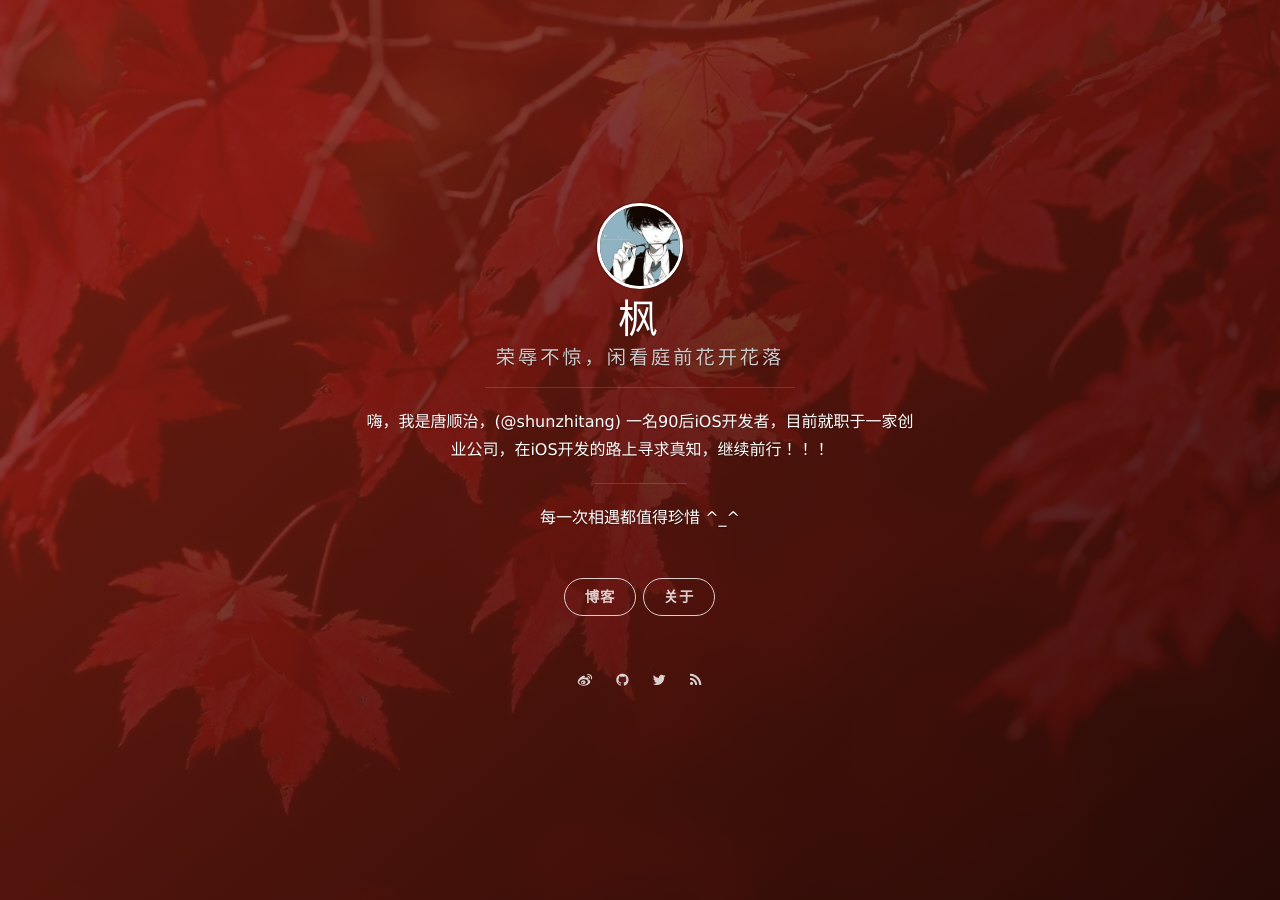
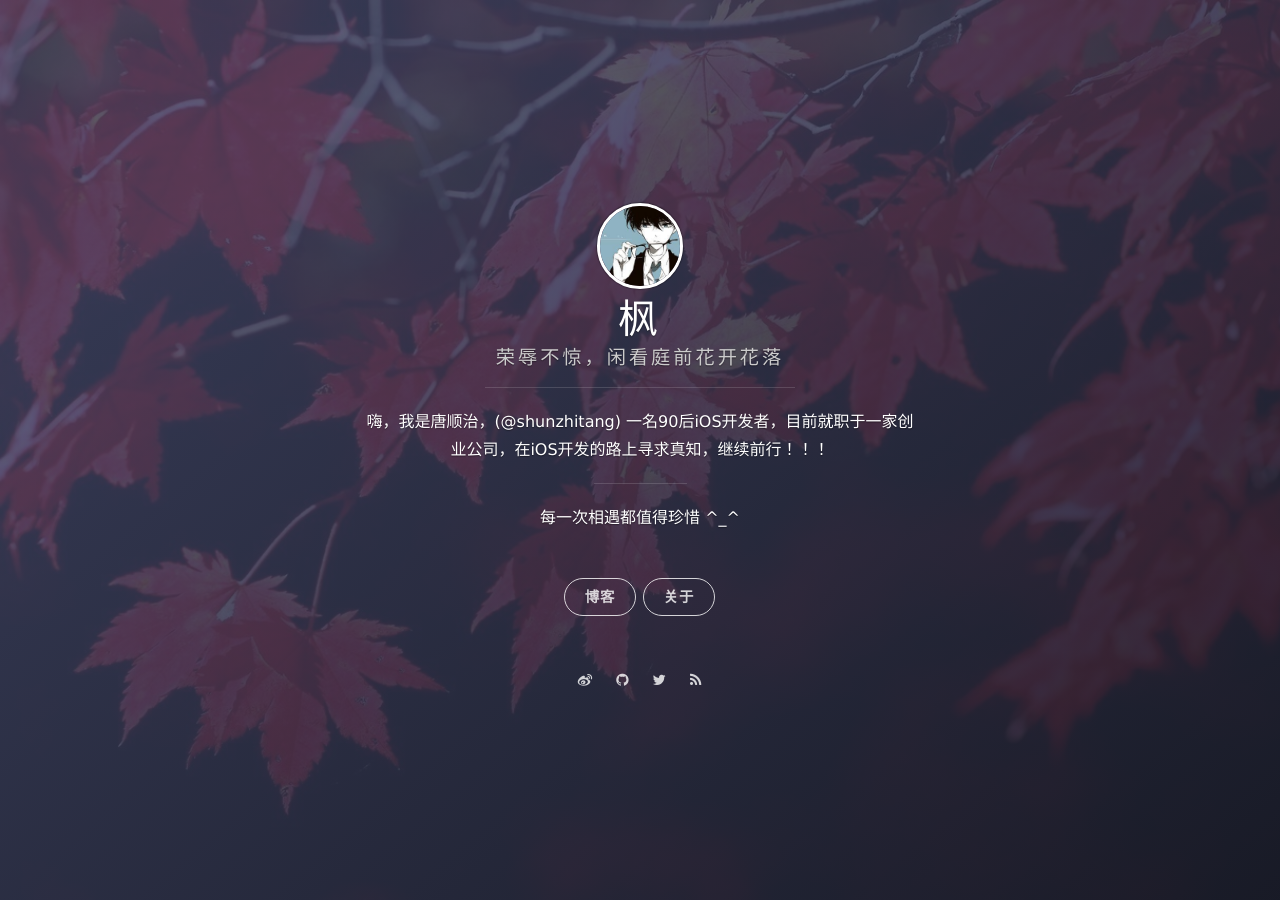
Before and after one commit to ShunzhiTang/ShunzhiTang.github.io, a Jekyll site: the page built from index.html, in a window 1280 px wide. Built offline with Jekyll 4.4.1, drawn with Linux system fonts in a browser that asks for light colours; nearby versions of some CDN libraries; the list of posts is cut into pages by our own code.

Commit message:
modify background color

```diff
--- a/_config.yml
+++ b/_config.yml
@@ -13,7 +13,7 @@ permalink: /:year/:month/:title/
 highlighter: plain
 
 # supported colors: blue, green, purple, red, orange or slate. If you need clear, leave it empty.
-cover_color: red
+cover_color: slate
 
 # The blog button should not be removed.
 blog_button:
```
Also changed, not shown: 14 other files.
